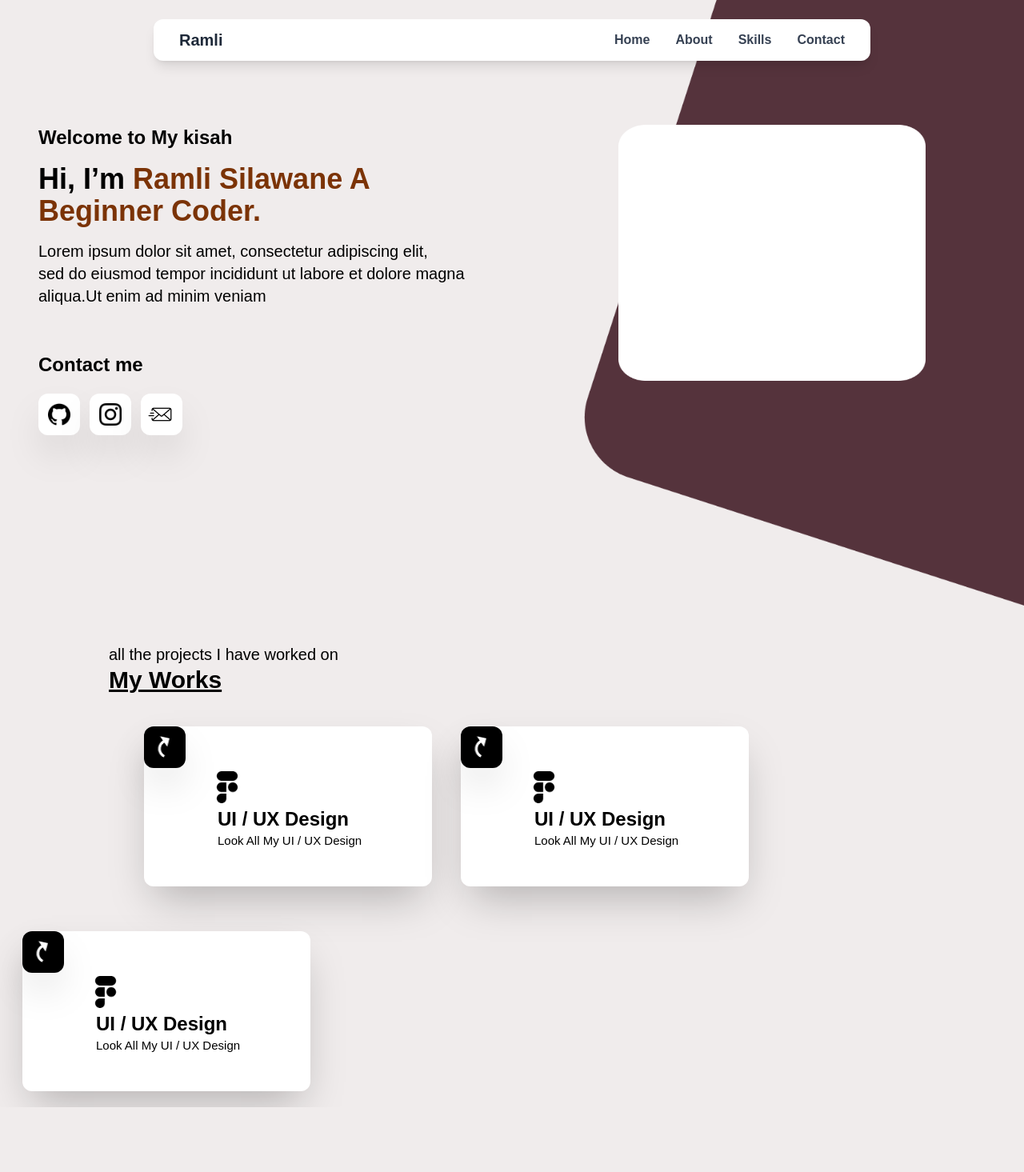
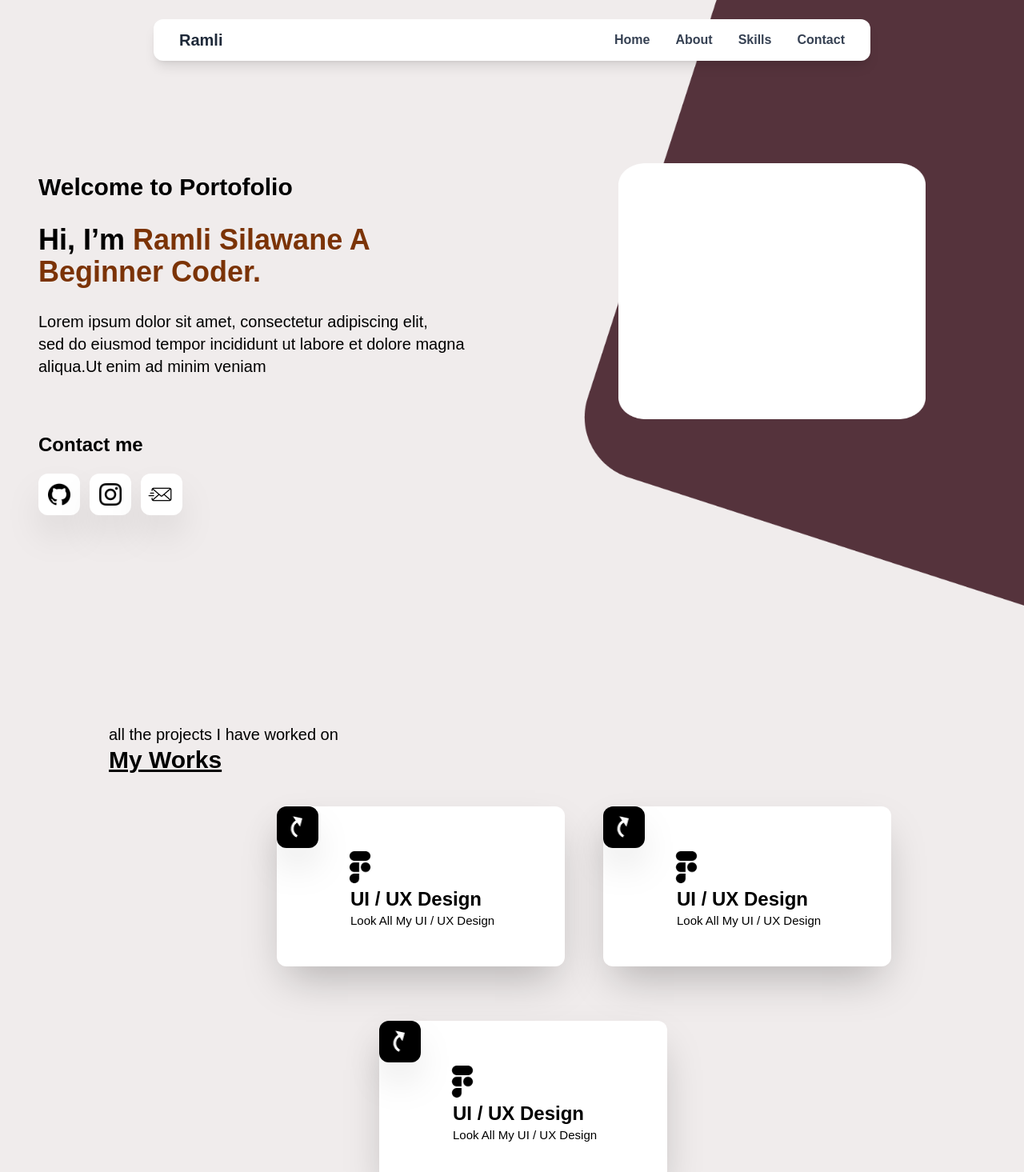
Before and after one commit to RamliWane/My-Portofolio, a Next.js app: page / in a window 1280 px wide. Shown: the top 1465 px of the page at 80% size. Before the commit the page ends 1384 px from the top, so only its background shows below. Built offline with nearby package versions, Linux system fonts and the light colour scheme.

Commit message:
CategoryWorks and PageTwo

```diff
--- a/src/Components/CategoryWorks.jsx
+++ b/src/Components/CategoryWorks.jsx
@@ -3,7 +3,8 @@ import React from "react";
 export default function CategoryWorks() {
   return (
         <div className="flex flex-wrap gap-4 mb-5 ml-2">
-                <div className="flex mt-7 bg-white w-90 shadow-2xl h-50 rounded-xl cursor-pointer lg:mt-10 lg:ml-43 md:mt-10 md:ml-5" >
+            <div className="flex justify-center flex-wrap md:flex md:justify-center md:flex-wrap lg:gap-7">
+                <div className="flex mt-7 bg-white w-90 shadow-2xl h-50 rounded-xl cursor-pointer lg:mt-10 lg:ml-43 md:mt-10" >
                     <div className="flex bg-black w-13 shadow-2xl h-13 rounded-xl cursor-pointer" >
                         <img className="w-10 h-9 mt-2 ml-1" src="arrow miring.png" alt="" />
                     </div>
@@ -13,7 +14,7 @@ export default function CategoryWorks() {
                         <p className="text-[15px] font-mono text-black">Look All My UI / UX Design</p>
                     </div>
                 </div>
-                <div className="flex mt-7 bg-white w-90 shadow-2xl h-50 rounded-xl cursor-pointer lg:mt-10 md:ml-5" >
+                <div className="flex mt-10 bg-white w-90 shadow-2xl h-50 rounded-xl cursor-pointer lg:mt-10 md:ml-5" >
                     <div className="flex bg-black w-13 shadow-2xl h-13 rounded-xl cursor-pointer" >
                         <img className="w-10 h-9 mt-2 ml-1" src="arrow miring.png" alt="" />
                     </div>
@@ -34,5 +35,6 @@ export default function CategoryWorks() {
                     </div>
                 </div>
             </div>
+        </div>
   );
 }
--- a/src/Page/FirstPage.jsx
+++ b/src/Page/FirstPage.jsx
@@ -5,8 +5,8 @@ export default function FirstPage() {
   return (
   <div className="flex items-center justify-center px-8">
       <div className="flex flex-col md:flex-row mt-20 gap-12">
-        <div className="flex flex-col gap-4 md:w-1/2 ml-4">
-          <h3 className="text-2xl font-bold text-black">Welcome to My kisah</h3>
+        <div className="flex flex-col gap-4 md:w-1/2 ml-4 lg:mt-15 lg:gap-7">
+          <h3 className="text-3xl font-bold text-black">Welcome to Portofolio</h3>
           <h1 className="text-4xl font-bold text-black">Hi, I’m{" "}<span className="text-amber-900">Ramli Silawane A <br />Beginner Coder.</span></h1>
           <p className="text-black text-xl">Lorem ipsum dolor sit amet, consectetur adipiscing elit, <br />sed do eiusmod tempor incididunt ut labore et dolore magna aliqua.Ut enim ad minim veniam</p>
             <div>
@@ -19,7 +19,7 @@ export default function FirstPage() {
         </div>
 
         <div className="flex justify-center md:w-1/2 pl-10 z-1">
-          <img className="w-80 -ml-7 h-auto md:w-96 md:h-80 lg:w-96 lg:h-80" src="./RectangleSementara.png" alt="globe" />
+          <img className="w-80 -ml-7 h-auto md:w-96 md:h-80 lg:w-96 lg:h-80 lg:mt-12" src="./RectangleSementara.png" alt="globe" />
         </div>
 
       </div>
```
Lines whose indentation alone changed are shown as unchanged.
